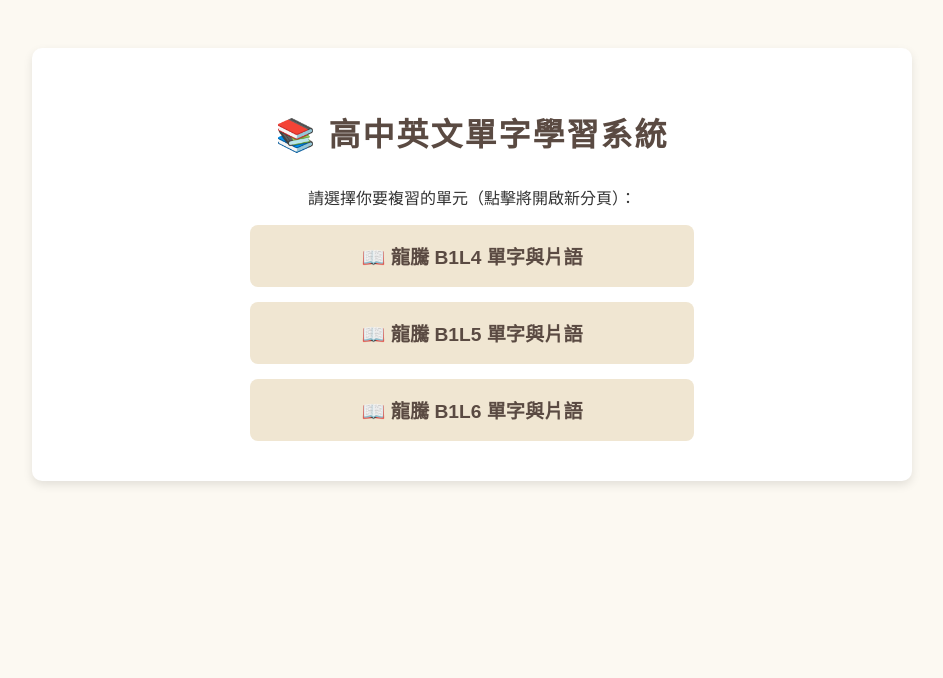
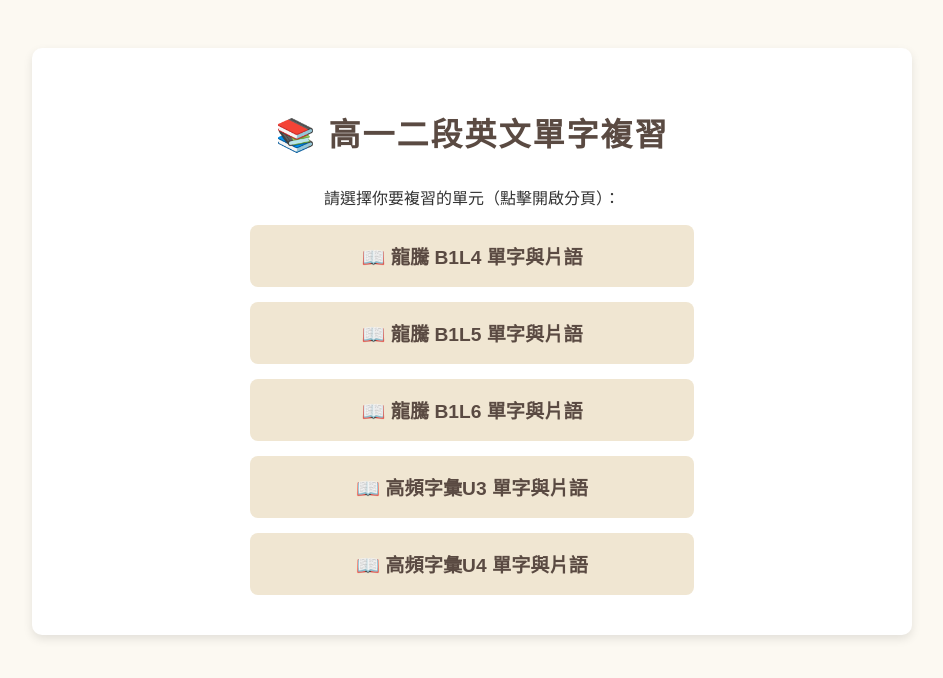
Before and after one commit to theylllab/LT_B1_Vocab_Review, a plain HTML site: page index.html in a window 1280 px wide. Shown: the whole page, without its empty margins (168-1111 px from the left). Drawn offline with Linux system fonts and the light colour scheme.

Commit message:
Update index.html

```diff
--- a/index.html
+++ b/index.html
@@ -3,7 +3,7 @@
 <head>
   <meta charset="UTF-8">
   <meta name="viewport" content="width=device-width, initial-scale=1.0">
-  <title>英文單字與片語學習首頁</title>
+  <title>高一二段英文單字與片語首頁</title>
   <style>
     body {
       font-family: "Microsoft JhengHei", sans-serif;
@@ -56,13 +56,15 @@
 <body>
 
 <div class="container">
-  <h1>📚 高中英文單字學習系統</h1>
-  <p>請選擇你要複習的單元（點擊將開啟新分頁）：</p>
+  <h1>📚 高一二段英文單字複習</h1>
+  <p>請選擇你要複習的單元（點擊開啟分頁）：</p>
 
   <div class="menu">
     <a href="B1L4.html" class="tab-link" target="_blank">📖 龍騰 B1L4 單字與片語</a>
     <a href="B1L5.html" class="tab-link" target="_blank">📖 龍騰 B1L5 單字與片語</a>
     <a href="B1L6.html" class="tab-link" target="_blank">📖 龍騰 B1L6 單字與片語</a>
+    <a href="VOC_U3.html" class="tab-link" target="_blank">📖 高頻字彙U3 單字與片語</a>
+    <a href="VOC_U4.html" class="tab-link" target="_blank">📖 高頻字彙U4 單字與片語</a>
   </div>
 </div>
 
```
